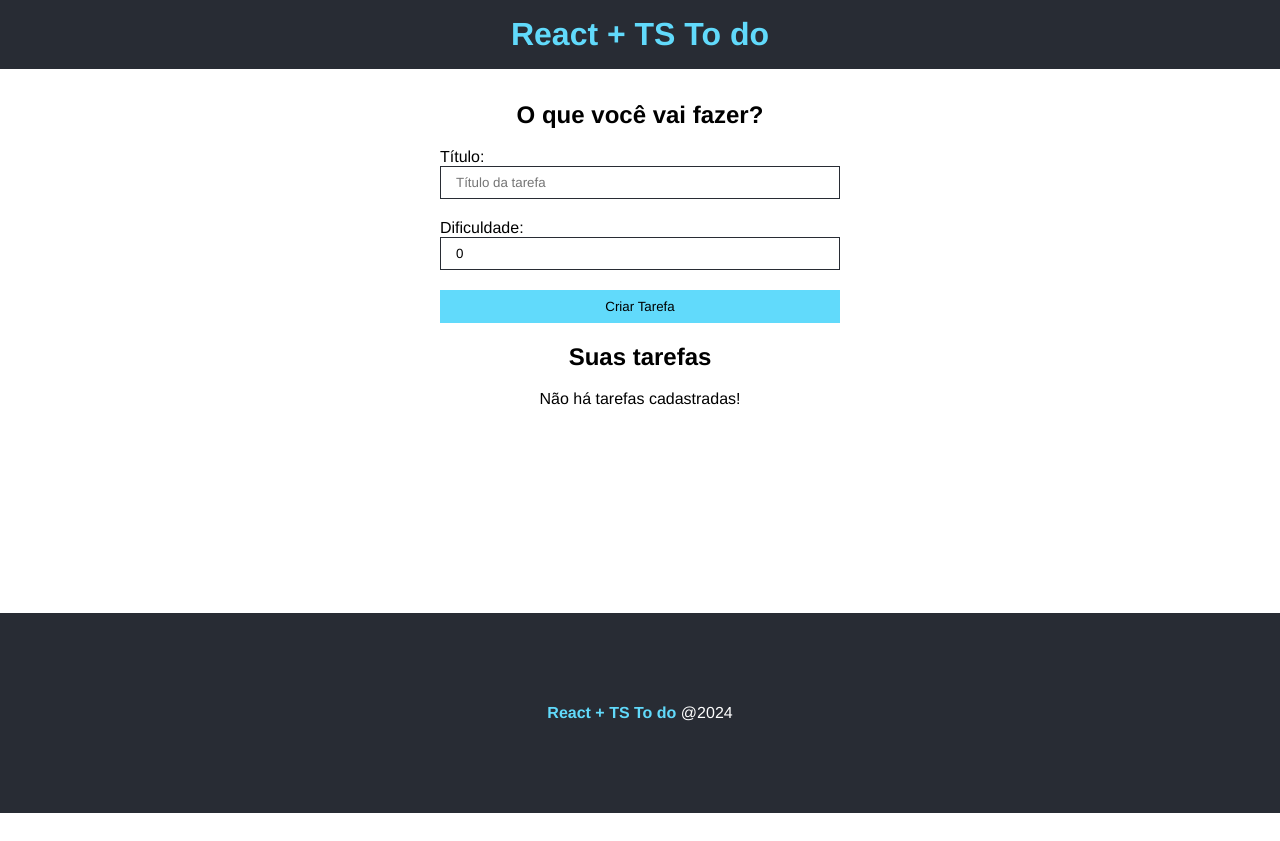
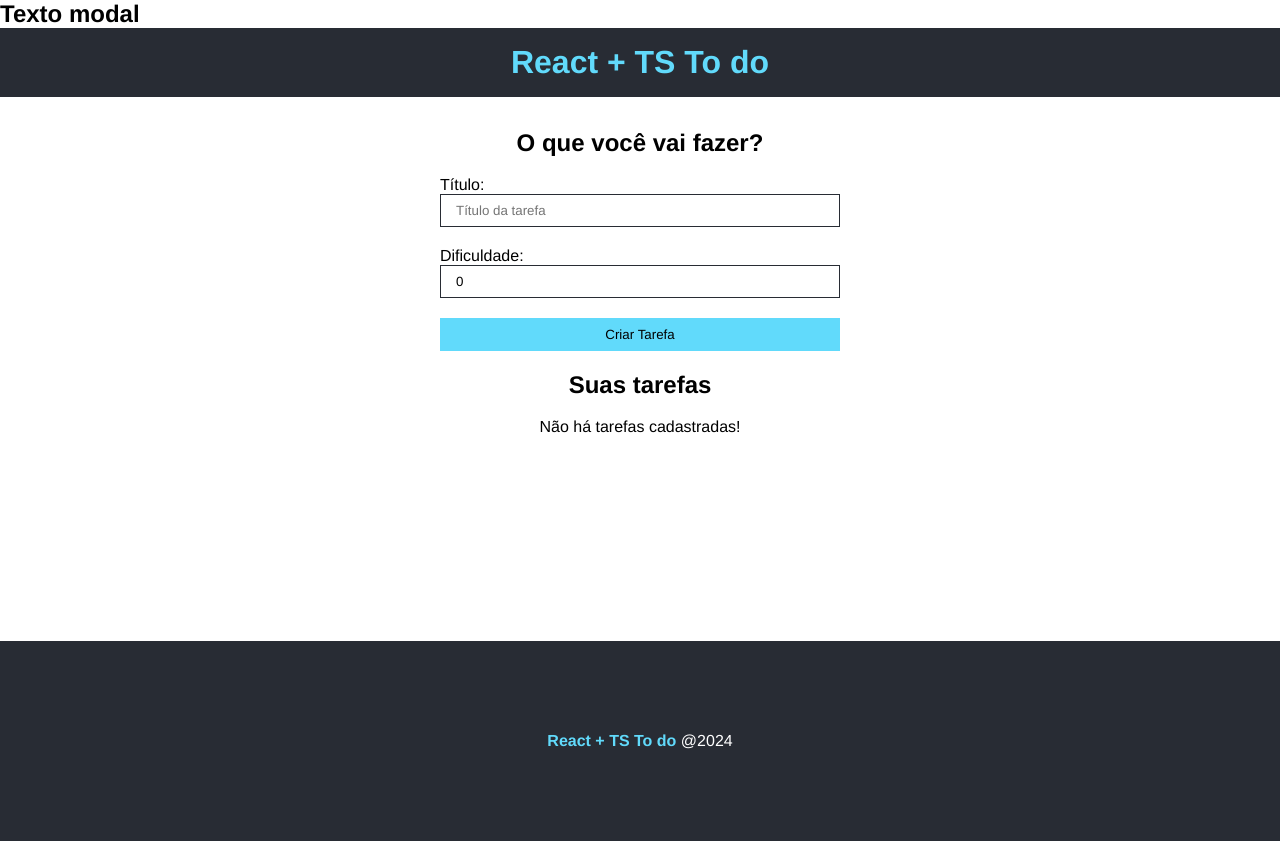
Before and after one commit to gustavobanares/To-do, a React (Vite) app in the folder to_do_react_ts/: page / in a window 1280 px wide. Before the commit the page ends 813 px from the top, so only its background shows below. Built offline with nearby package versions, Linux system fonts and the light colour scheme.

Commit message:
feat: creating modal

```diff
--- a/to_do_react_ts/src/App.tsx
+++ b/to_do_react_ts/src/App.tsx
@@ -11,6 +11,7 @@
 // Interface
 import {ITask} from './interfaces/Task'
 import { useState } from "react"
+import Modal from "./components/Modal"
 
 
 function App() {
@@ -27,6 +28,7 @@
 
   return (
    <div>
+    <Modal />
     <Header />
     <main className={styles.main}>
       <div>
--- /dev/null
+++ b/to_do_react_ts/src/components/Modal.tsx
@@ -0,0 +1,20 @@
+import React from 'react'
+
+// CSS
+import styles from './Modal.module.css'
+
+type Props = {}
+
+const Modal = (props: Props) => {
+  return (
+    <div id='modal'>
+        <div></div>
+        <div>
+            <h2>Texto modal</h2>
+        </div>
+
+    </div>
+  )
+}
+
+export default Modal
```
Also changed, not shown: to_do_react_ts/src/components/Modal.module.css (added).
